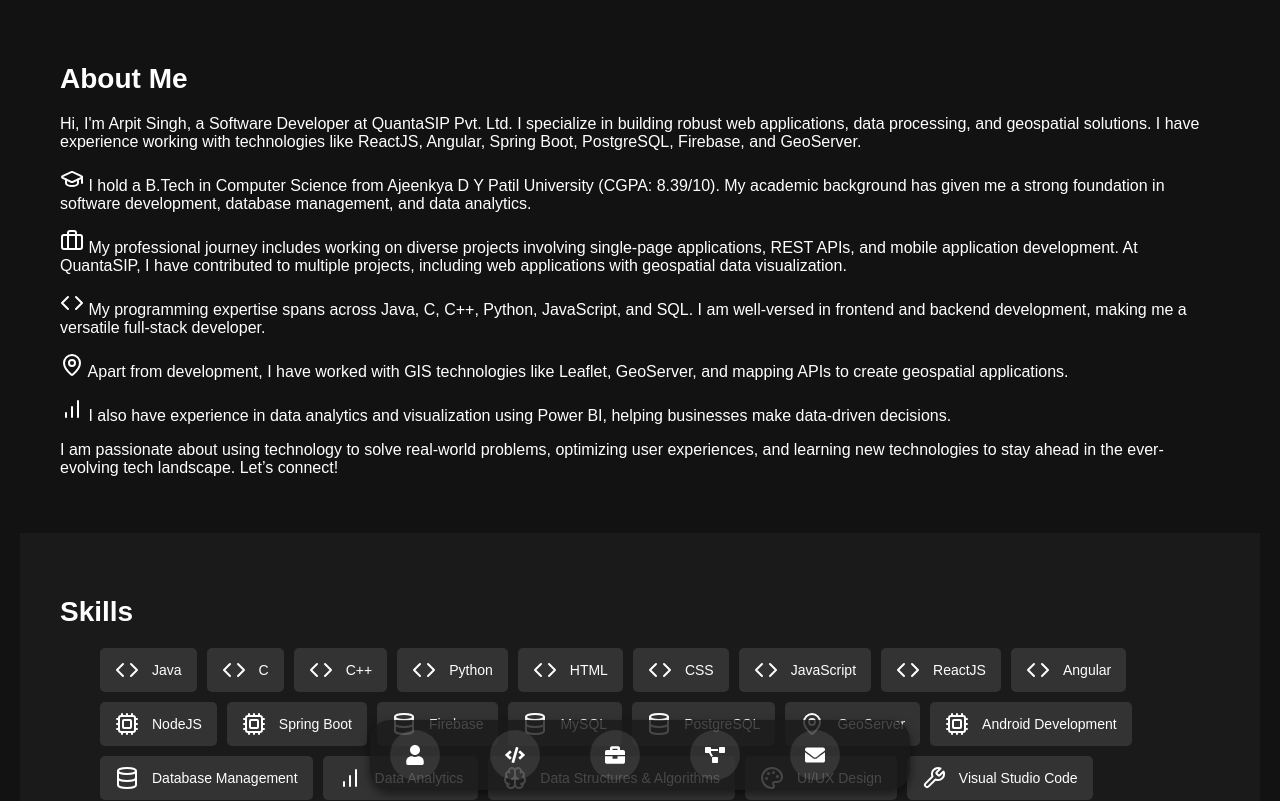
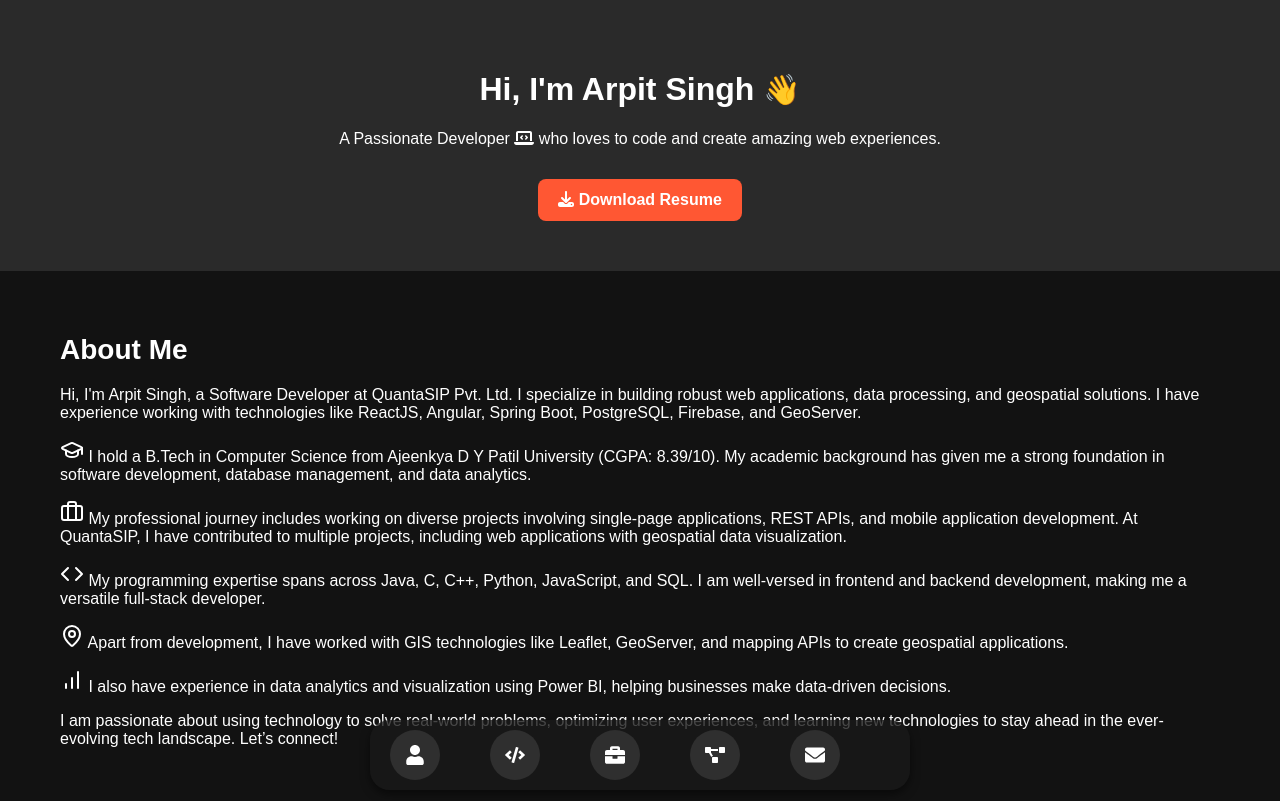
Before and after one commit to Arpit08-coder-glitch/My-Portfolio, a React (Create React App) app: page / in a window 1280 px wide. Shown: the top 801 px of the page. Built offline with nearby package versions, Linux system fonts and the light colour scheme.

Commit message:
Build Updates

```diff
--- a/src/App.js
+++ b/src/App.js
@@ -1,6 +1,7 @@
 import React from 'react';
 import Navbar from './components/Navbar';
 import Footer from './components/Footer';
+import Header from './components/Header';
 import AboutMe from './components/AboutMe';
 import Skills from './components/Skills';
 import Experience from './components/Experience';
@@ -13,7 +14,10 @@ const App = () => {
       {/* Navigation Bar */}
       <Navbar />
 
-      {/* Sections */}
+      {/* Header Section */}
+      <Header />
+
+      {/* Main Sections */}
       <main style={styles.main}>
         <AboutMe />
         <Skills />
--- /dev/null
+++ b/src/components/Header.js
@@ -0,0 +1,64 @@
+import React, { useState, useEffect } from "react";
+import { FontAwesomeIcon } from "@fortawesome/react-fontawesome";
+import { faDownload, faCode, faLaptopCode } from "@fortawesome/free-solid-svg-icons";
+
+const Header = () => {
+  const [bgColor, setBgColor] = useState("#1E1E1E");
+
+  // Function to change background color dynamically
+  useEffect(() => {
+    const interval = setInterval(() => {
+      const colors = ["#1E1E1E", "#282828", "#333", "#444"];
+      setBgColor(colors[Math.floor(Math.random() * colors.length)]);
+    }, 3000); // Change every 3 seconds
+
+    return () => clearInterval(interval);
+  }, []);
+
+  return (
+    <header style={{ ...styles.header, backgroundColor: bgColor }}>
+      <div style={styles.content}>
+        <h1>
+          Hi, I'm Arpit Singh <span style={{ fontSize: "30px" }}>👋</span>
+        </h1>
+        <p>
+          A Passionate Developer <FontAwesomeIcon icon={faLaptopCode} /> who loves to code and create amazing web experiences.
+        </p>
+        <a href="https://drive.google.com/file/d/1ZNc1II5xuwftvPwoiqfaz4MLDcO0sj6O/view?usp=sharing" download="Arpit_Singh_Resume.pdf">
+          <button style={styles.button}>
+            <FontAwesomeIcon icon={faDownload} /> Download Resume
+          </button>
+        </a>
+      </div>
+    </header>
+  );
+};
+
+const styles = {
+  header: {
+    textAlign: "center",
+    padding: "50px 20px",
+    transition: "background-color 1s ease-in-out",
+  },
+  content: {
+    margin: "auto",
+  },
+  button: {
+    marginTop: "15px",
+    padding: "12px 20px",
+    fontSize: "16px",
+    backgroundColor: "#FF5733",
+    color: "white",
+    border: "none",
+    borderRadius: "8px",
+    cursor: "pointer",
+    transition: "all 0.3s ease",
+    fontWeight: "bold",
+  },
+  buttonHover: {
+    backgroundColor: "#E04E2A",
+    transform: "scale(1.05)",
+  },
+};
+
+export default Header;
```
Also changed, not shown: package.json (+11 -6 lines), 1 other file (tests, documents, lock files or other folders).
